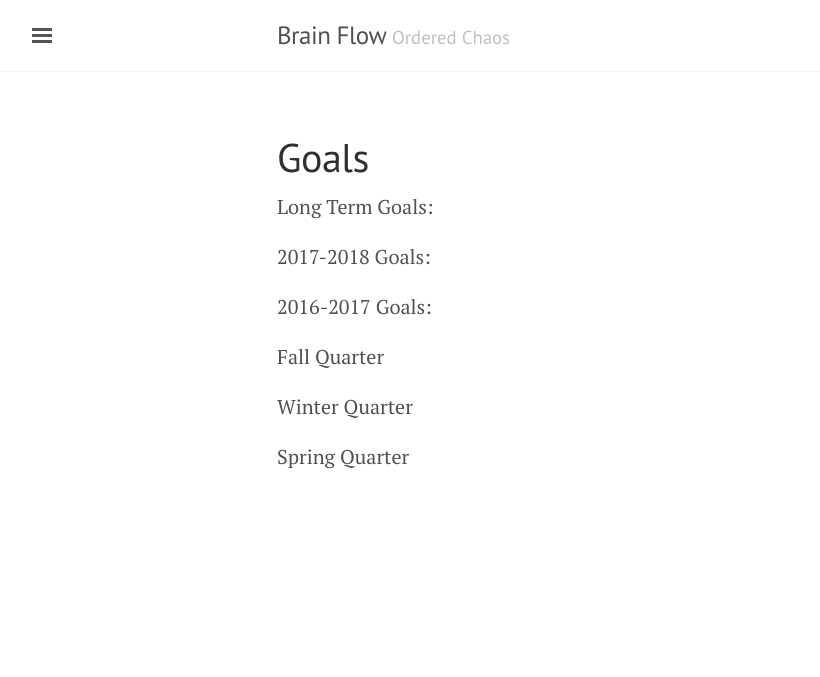
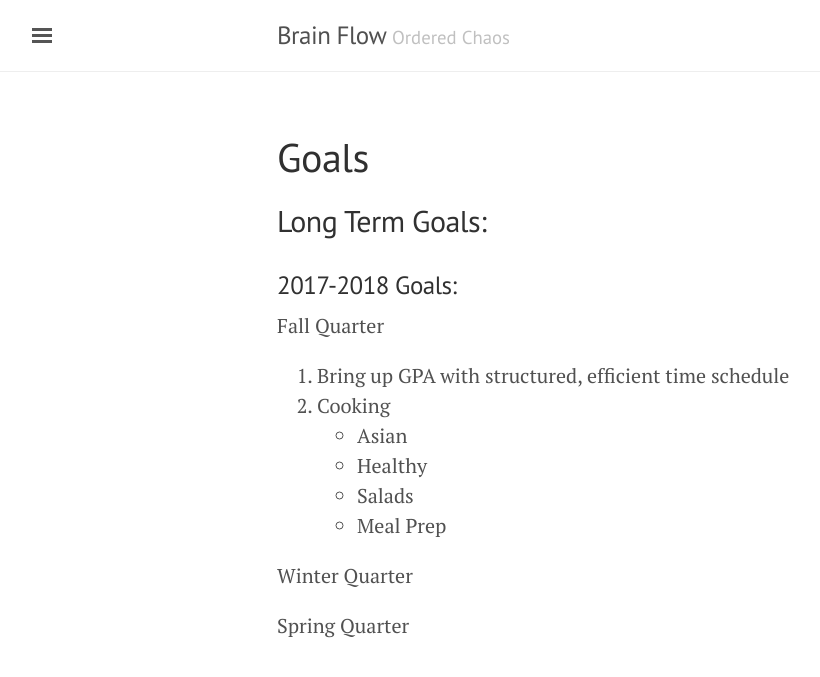
Before and after one commit to bjchia/bjchia.github.io, a Jekyll site: the page built from goals.md, in a window 1280 px wide. Shown: the top 677 px of the page, without its empty margins (3-823 px from the left). Built offline with Jekyll 4.4.1, drawn with Linux system fonts in a browser that asks for light colours.

Commit message:
Update goals.md

```diff
--- a/goals.md
+++ b/goals.md
@@ -4,13 +4,16 @@ title: Goals
 ---
 
 
-Long Term Goals:
+## Long Term Goals:
 
-2017-2018 Goals:
-
-2016-2017 Goals:
-
+### 2017-2018 Goals:
 Fall Quarter
+1. Bring up GPA with structured, efficient time schedule
+2. Cooking
+  - Asian
+  - Healthy
+  - Salads
+  - Meal Prep
 
 Winter Quarter
 
```
